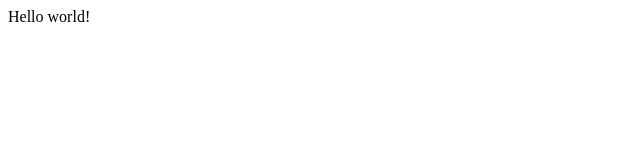
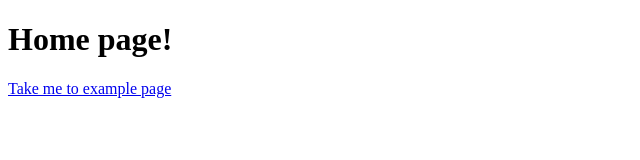
Before and after one commit to MatanBobi/gatsby-meetup, a Gatsby site: page / in a window 1280 px wide. Shown: the whole page, without its empty margins (0-640 px from the left). Built offline with nearby package versions, Linux system fonts and the light colour scheme; Gatsby itself is replaced by a stand-in of ours.

Commit message:
Project structure

```diff
--- /dev/null
+++ b/src/pages/example.js
@@ -0,0 +1,5 @@
+import React from "react"
+
+export default function Example() {
+  return <h1>This is my example page</h1>
+}
--- a/src/pages/index.js
+++ b/src/pages/index.js
@@ -1,5 +1,11 @@
 import React from "react"
+import { Link } from "gatsby"
 
 export default function Home() {
-  return <div>Hello world!</div>
+  return (
+    <>
+      <h1>Home page!</h1>
+      <Link to="/example">Take me to example page</Link>
+    </>
+  )
 }
```
